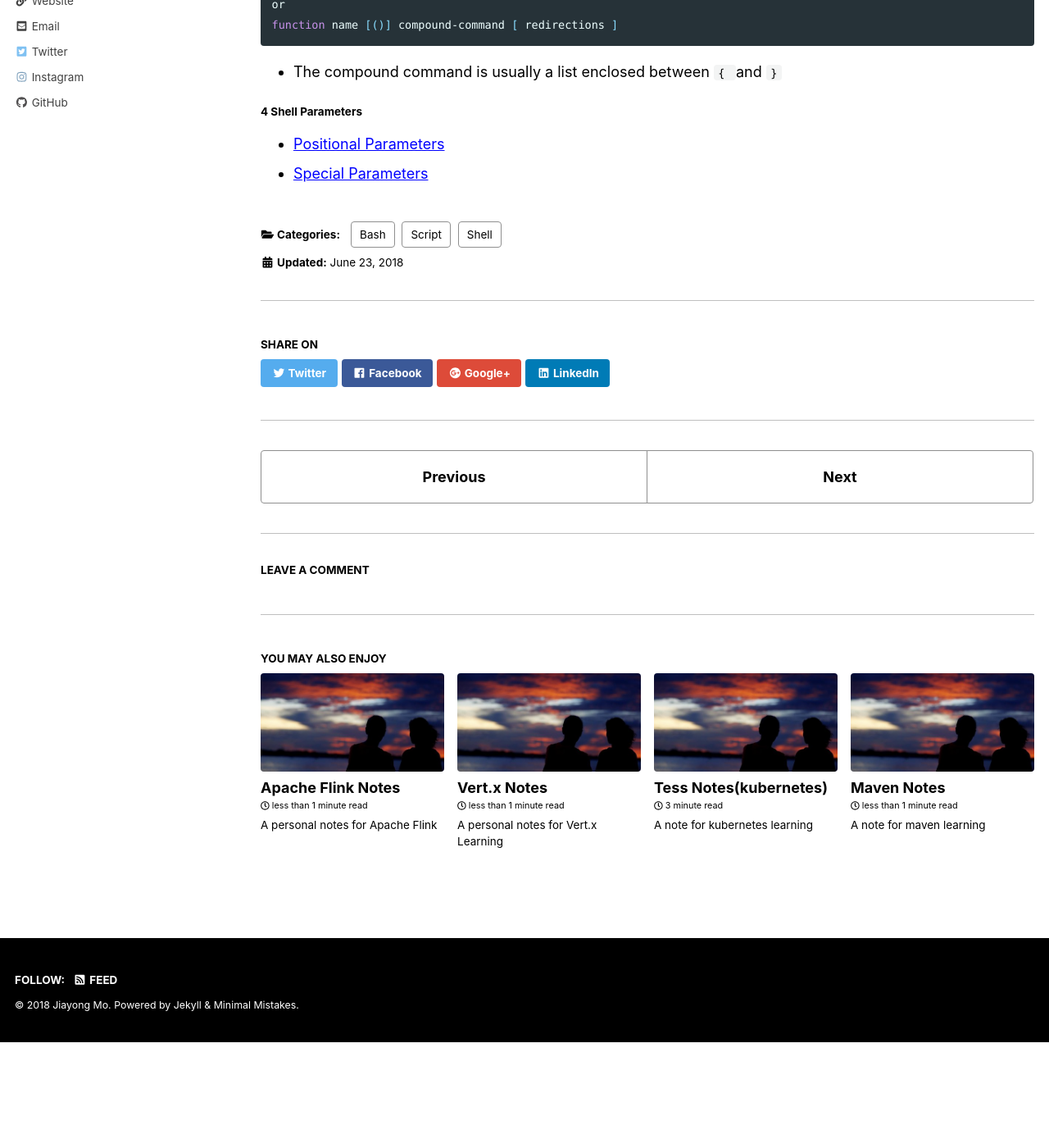
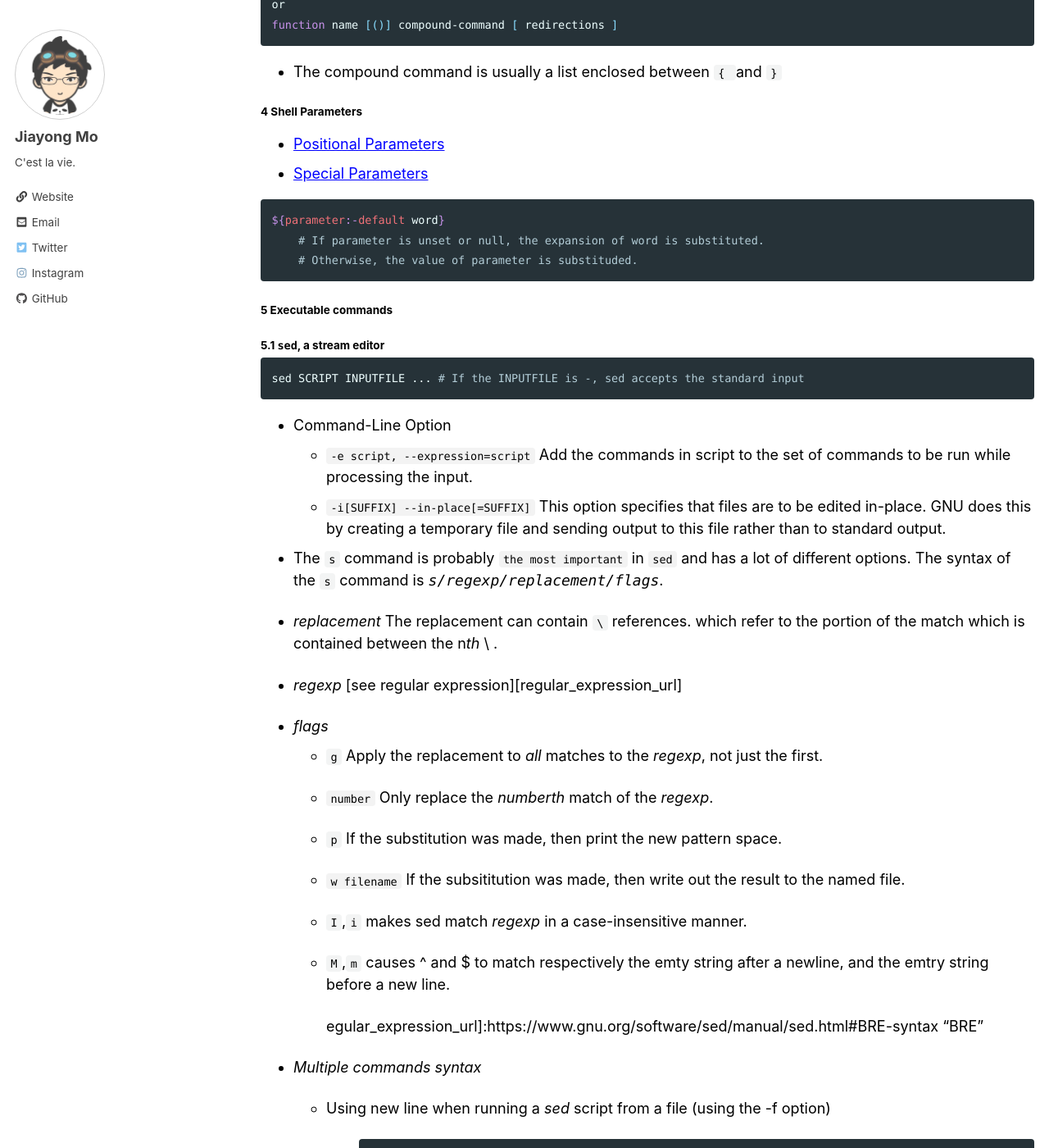
Before and after one commit to AlphaGarden/AlphaGarden.github.io, a Jekyll site: the page built from _posts/2018-06-23-Bash notes.md, in a window 1280 px wide and 1400 px high, scrolled down 3957 px. Shown: the whole window at 82% size. Built offline with Jekyll 4.4.1, drawn with Linux system fonts in a browser that asks for light colours; nearby versions of some CDN libraries; before the commit the page ends 5228 px from its top, so only the background shows below that; some of the changed text lies outside the part shown.

Commit message:
Add sed & re notes for bash

````diff
--- a/_posts/2018-06-23-Bash notes.md
+++ b/_posts/2018-06-23-Bash notes.md
@@ -173,3 +173,55 @@ function name [()] compound-command [ redirections ]
 #### 4 Shell Parameters
 * [Positional Parameters](https://tiswww.case.edu/php/chet/bash/bashref.html#Positional-Parameters)
 * [Special Parameters](https://tiswww.case.edu/php/chet/bash/bashref.html#Special-Parameters)
+
+```bash
+${parameter:-default word}
+    # If parameter is unset or null, the expansion of word is substituted.
+    # Otherwise, the value of parameter is substituded.
+```
+#### 5 Executable commands
+##### 5.1 `sed`, a stream editor
+
+```bash
+sed SCRIPT INPUTFILE ... # If the INPUTFILE is -, sed accepts the standard input
+```
+
+* Command-Line Option
+    *  `-e script, --expression=script` Add the commands in script to the set of commands to be run while processing the input.
+    * `-i[SUFFIX] --in-place[=SUFFIX]` This option specifies that files are to be edited in-place. GNU does this by creating a temporary file and sending output to this file rather than to standard output.
+
+* The `s` command is probably `the most important` in `sed` and has a lot of different options. The syntax of the `s` command is *`s/regexp/replacement/flags`*.
+
+* *replacement* The replacement can contain `\` references. which refer to the portion of the match which is contained between the n*th* \ .
+
+* *regexp* [see regular expression][regular_expression_url]
+
+* *flags*
+    * `g` Apply the replacement to *all* matches to the *regexp*, not just the first.
+
+    * `number` Only replace the *numberth* match of the *regexp*.
+
+    * `p` If the substitution was made, then print the new pattern space.
+
+    * `w filename` If the subsititution was made, then write out the result to the named file.
+
+    * `I`,`i` makes sed match *regexp* in a case-insensitive manner.
+
+    * `M`,`m` causes ^ and $ to match respectively the emty string after a newline, and the emtry string before a new line.
+
+      egular_expression_url]:https://www.gnu.org/software/sed/manual/sed.html#BRE-syntax	"BRE"
+
+* *Multiple commands syntax*
+
+    * Using new line when running a *sed* script from a file (using the -f option)
+
+        * ```bash
+          $ seq 6 | sed '1d
+                         2d
+                         5d'
+          2
+          4
+          6
+          ```
+    * A semicolon ( `;` ) can be use to separate the simple commands
+        * `seq 6 | sed '1d; 3d; 5d'`
````
Also changed, not shown: _posts/2018-07-26-Regular-Expression-Notes.md (added, +176 -0 lines), _posts/notes.md (deleted).
